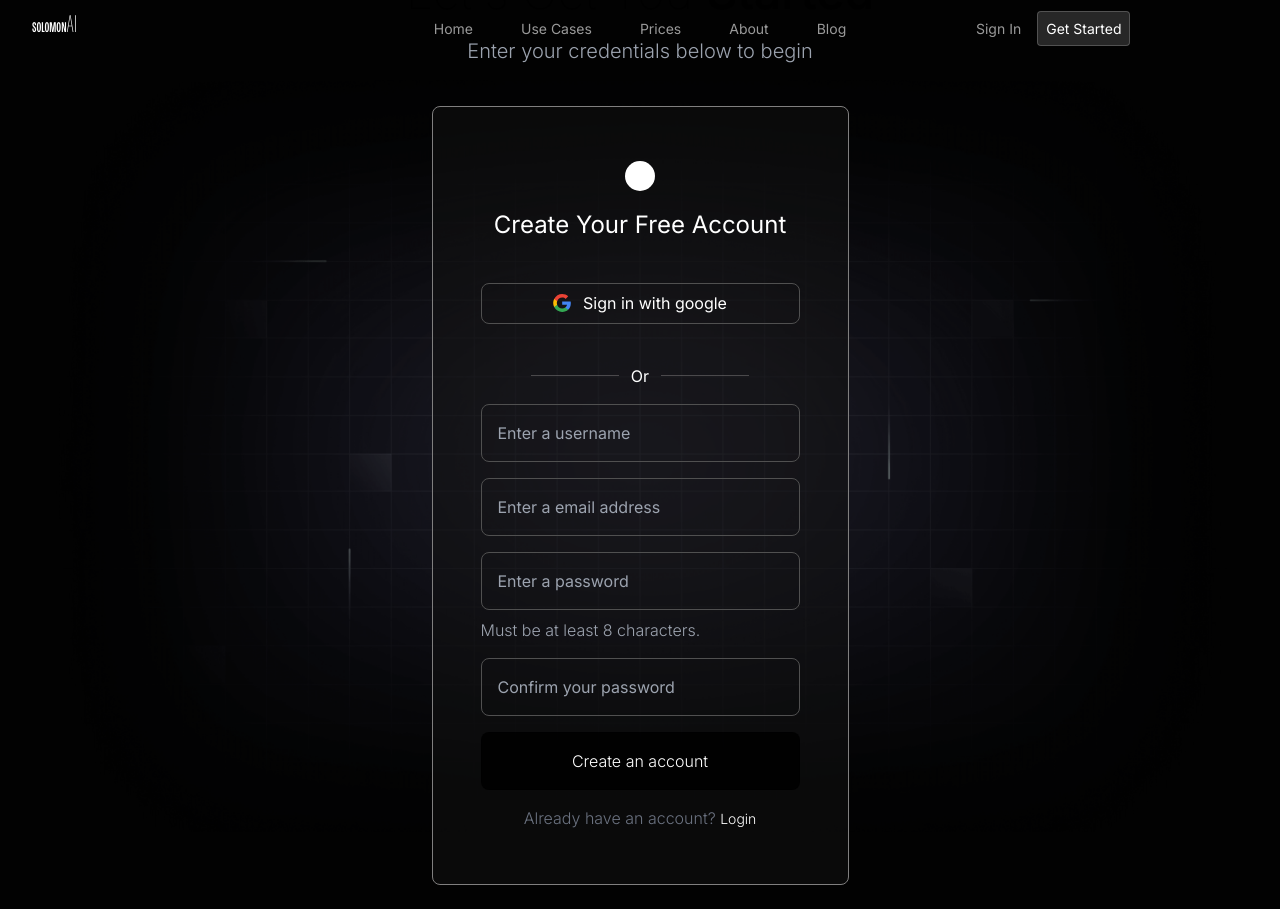
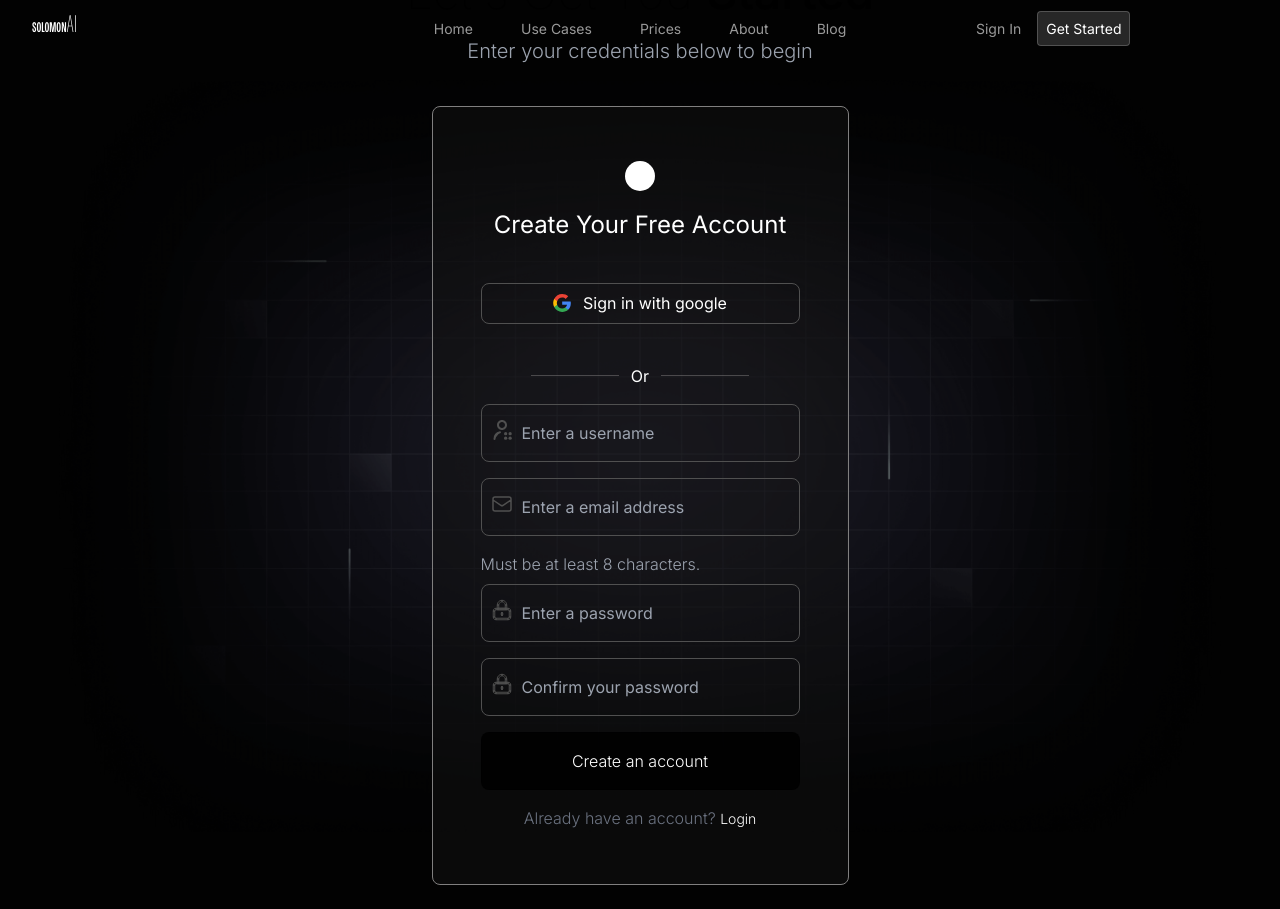
Before and after one commit to slimmsyd/SOLOMON_V3, a Next.js app in the folder solomon_ai/: page /signup in a window 1280 px wide. Built offline with nearby package versions, Linux system fonts and the light colour scheme.

Commit message:
updated the login page

```diff
--- a/solomon_ai/src/app/signup/page.tsx
+++ b/solomon_ai/src/app/signup/page.tsx
@@ -150,26 +150,97 @@ const Signup = () => {
                   {/* <label className="secondary-font font-light text-[1rem] lg:text-[1.25rem]">
                     Username*
                   </label> */}
+
+                  <div className="w-full relative">
+                    <svg
+                      width="24"
+                      height="24"
+                      viewBox="0 0 24 24"
+                      fill="#505050"
+                      className="icon-md inputIcon"
+                    >
+                      <path
+                        fill-rule="evenodd"
+                        clip-rule="evenodd"
+                        d="M12 4C10.3431 4 9 5.34315 9 7C9 8.65685 10.3431 10 12 10C13.6569 10 15 8.65685 15 7C15 5.34315 13.6569 4 12 4ZM7 7C7 4.23858 9.23858 2 12 2C14.7614 2 17 4.23858 17 7C17 9.76142 14.7614 12 12 12C9.23858 12 7 9.76142 7 7Z"
+                        fill="#505050"
+                      ></path>
+                      <path
+                        d="M4.5 21C4.5 17.7804 6.82883 15.0685 10 14.2516"
+                        stroke="#505050"
+                        stroke-width="2"
+                        stroke-linecap="round"
+                      ></path>
+                      <circle
+                        cx="15.625"
+                        cy="15.625"
+                        r="1.625"
+                        fill="#505050"
+                      ></circle>
+                      <circle
+                        cx="20.125"
+                        cy="15.625"
+                        r="1.625"
+                        fill="#505050"
+                      ></circle>
+                      <circle
+                        cx="20.125"
+                        cy="20.125"
+                        r="1.625"
+                        fill="#505050"
+                      ></circle>
+                      <circle
+                        cx="15.625"
+                        cy="20.125"
+                        r="1.625"
+                        fill="#505050"
+                      ></circle>
+                    </svg>
+
                     <input
                       {...register("username")}
                       type="text"
-                    className="w-full p-4 secondary-font bg-transparent border border-[rgba(0,0,0,.5)] rounded-lg outline-none"
+                      className="w-full p-4 secondary-font bg-transparent border border-[rgba(0,0,0,.5)] rounded-lg outline-none formInput"
                       value={signupData.username}
                       onChange={(e) =>
-                      setSignupData({ ...signupData, username: e.target.value })
+                        setSignupData({
+                          ...signupData,
+                          username: e.target.value,
+                        })
                       }
                       placeholder="Enter a username"
                       required
                     />
                   </div>
+                </div>
                 <div className="email-input w-full flex items-start flex-col gap-2">
                   {/* <label className="secondary-font font-light text-[1rem] lg:text-[1.25rem]">
                     Email*
                   </label> */}
+
+                  <div className="w-full relative">
+                    <svg
+                      xmlns="http://www.w3.org/2000/svg"
+                      fill="none"
+                      stroke="#505050"
+                      viewBox="0 0 24 24"
+                      width="24"
+                      height="24"
+                      className=" text-gray-500 inputIcon "
+                      aria-hidden="true"
+                    >
+                      <path
+                        stroke-linecap="round"
+                        stroke-linejoin="round"
+                        stroke-width="1.5"
+                        d="m3 8 7.8906 5.2604c.6718.4479 1.547.4479 2.2188 0L21 8M5 19h14c1.1046 0 2-.8954 2-2V7c0-1.10457-.8954-2-2-2H5c-1.10457 0-2 .89543-2 2v10c0 1.1046.89543 2 2 2Z"
+                      ></path>
+                    </svg>
+
                     <input
                       {...register("email")}
                       type="email"
-                    className="w-full p-4 secondary-font bg-transparent border border-[rgba(0,0,0,.5)] rounded-lg outline-none"
+                      className="w-full p-4 secondary-font bg-transparent border border-[rgba(0,0,0,.5)] rounded-lg outline-none formInput"
                       value={signupData.email}
                       onChange={(e) =>
                         setSignupData({ ...signupData, email: e.target.value })
@@ -178,21 +249,12 @@ const Signup = () => {
                       required
                     />
                   </div>
+                </div>
                 <div className="password-input w-full flex items-start flex-col gap-2">
                   {/* <label className="secondary-font font-light text-[1rem] lg:text-[1.25rem]">
                     Password*
                   </label> */}
-                  <input
-                    {...register("password")}
-                    type="password"
-                    className="w-full p-4 secondary-font bg-transparent border border-[rgba(0,0,0,.5)] rounded-lg outline-none"
-                    value={signupData.password}
-                    onChange={(e) =>
-                      setSignupData({ ...signupData, password: e.target.value })
-                    }
-                    placeholder="Enter a password"
-                    required
-                  />
+
 <p
                     className={
                       signupData.passwordsMatch
@@ -204,15 +266,60 @@ const Signup = () => {
                       ? "Passwords do not match"
                       : " Must be at least 8 characters."}
                   </p>
+
+
+                  <div className="w-full relative">
+                    <svg
+                      xmlns="http://www.w3.org/2000/svg"
+                      stroke="#505050"
+                      viewBox="0 0 24 24"
+                      width="24"
+                      height="24"
+                      className="inputIcon"
+                      aria-hidden="true"
+                    >
+                      <path d="M16 11v.75h.75V11H16Zm-8 0h-.75v.75H8V11Zm4.75 4c0-.4142-.3358-.75-.75-.75s-.75.3358-.75.75h1.5Zm-1.5 2c0 .4142.3358.75.75.75s.75-.3358.75-.75h-1.5ZM6 11.75h12v-1.5H6v1.5ZM19.25 13v6h1.5v-6h-1.5ZM18 20.25H6v1.5h12v-1.5ZM4.75 19v-6h-1.5v6h1.5ZM6 20.25c-.69036 0-1.25-.5596-1.25-1.25h-1.5c0 1.5188 1.23122 2.75 2.75 2.75v-1.5ZM19.25 19c0 .6904-.5596 1.25-1.25 1.25v1.5c1.5188 0 2.75-1.2312 2.75-2.75h-1.5ZM18 11.75c.6904 0 1.25.5596 1.25 1.25h1.5c0-1.5188-1.2312-2.75-2.75-2.75v1.5Zm-12-1.5c-1.51878 0-2.75 1.2312-2.75 2.75h1.5c0-.6904.55964-1.25 1.25-1.25v-1.5ZM15.25 7v4h1.5V7h-1.5Zm.75 3.25H8v1.5h8v-1.5ZM8.75 11V7h-1.5v4h1.5ZM12 3.75c1.7949 0 3.25 1.45507 3.25 3.25h1.5c0-2.62335-2.1266-4.75-4.75-4.75v1.5Zm0-1.5C9.37665 2.25 7.25 4.37665 7.25 7h1.5c0-1.79493 1.4551-3.25 3.25-3.25v-1.5ZM11.25 15v2h1.5v-2h-1.5Z"></path>
+                    </svg>
+
+                    <input
+                      {...register("password")}
+                      type="password"
+                      className="w-full p-4 secondary-font bg-transparent border border-[rgba(0,0,0,.5)] rounded-lg outline-none formInput"
+                      value={signupData.password}
+                      onChange={(e) =>
+                        setSignupData({
+                          ...signupData,
+                          password: e.target.value,
+                        })
+                      }
+                      placeholder="Enter a password"
+                      required
+                    />
+                  </div>
                 </div>
                 <div className="confirm-password-input w-full flex items-start flex-col gap-2">
                   {/* <label className="secondary-font font-light text-[1rem] lg:text-[1.25rem]">
                     Confirm password*
                   </label> */}
+
+
+                  <div className="w-full relative">
+                    <svg
+                      xmlns="http://www.w3.org/2000/svg"
+                      stroke="#505050"
+                      viewBox="0 0 24 24"
+                      width="24"
+                      height="24"
+                      className="inputIcon"
+                      aria-hidden="true"
+                    >
+                      <path d="M16 11v.75h.75V11H16Zm-8 0h-.75v.75H8V11Zm4.75 4c0-.4142-.3358-.75-.75-.75s-.75.3358-.75.75h1.5Zm-1.5 2c0 .4142.3358.75.75.75s.75-.3358.75-.75h-1.5ZM6 11.75h12v-1.5H6v1.5ZM19.25 13v6h1.5v-6h-1.5ZM18 20.25H6v1.5h12v-1.5ZM4.75 19v-6h-1.5v6h1.5ZM6 20.25c-.69036 0-1.25-.5596-1.25-1.25h-1.5c0 1.5188 1.23122 2.75 2.75 2.75v-1.5ZM19.25 19c0 .6904-.5596 1.25-1.25 1.25v1.5c1.5188 0 2.75-1.2312 2.75-2.75h-1.5ZM18 11.75c.6904 0 1.25.5596 1.25 1.25h1.5c0-1.5188-1.2312-2.75-2.75-2.75v1.5Zm-12-1.5c-1.51878 0-2.75 1.2312-2.75 2.75h1.5c0-.6904.55964-1.25 1.25-1.25v-1.5ZM15.25 7v4h1.5V7h-1.5Zm.75 3.25H8v1.5h8v-1.5ZM8.75 11V7h-1.5v4h1.5ZM12 3.75c1.7949 0 3.25 1.45507 3.25 3.25h1.5c0-2.62335-2.1266-4.75-4.75-4.75v1.5Zm0-1.5C9.37665 2.25 7.25 4.37665 7.25 7h1.5c0-1.79493 1.4551-3.25 3.25-3.25v-1.5ZM11.25 15v2h1.5v-2h-1.5Z"></path>
+                    </svg>
+
                     <input
                       {...register("confirmPassword")}
                       type="password"
-                    className="w-full p-4 secondary-font bg-transparent border border-[rgba(0,0,0,.5)] rounded-lg outline-none"
+                      className="w-full p-4 secondary-font bg-transparent border border-[rgba(0,0,0,.5)] rounded-lg outline-none formInput"
                       value={signupData.confirmPassword}
                       onChange={(e) =>
                         setSignupData({
@@ -223,6 +330,7 @@ const Signup = () => {
                       placeholder="Confirm your password"
                       required
                     />
+                  </div>
                 </div>
                 <button
                   type="submit"
```
Lines whose indentation alone changed are shown as unchanged.
